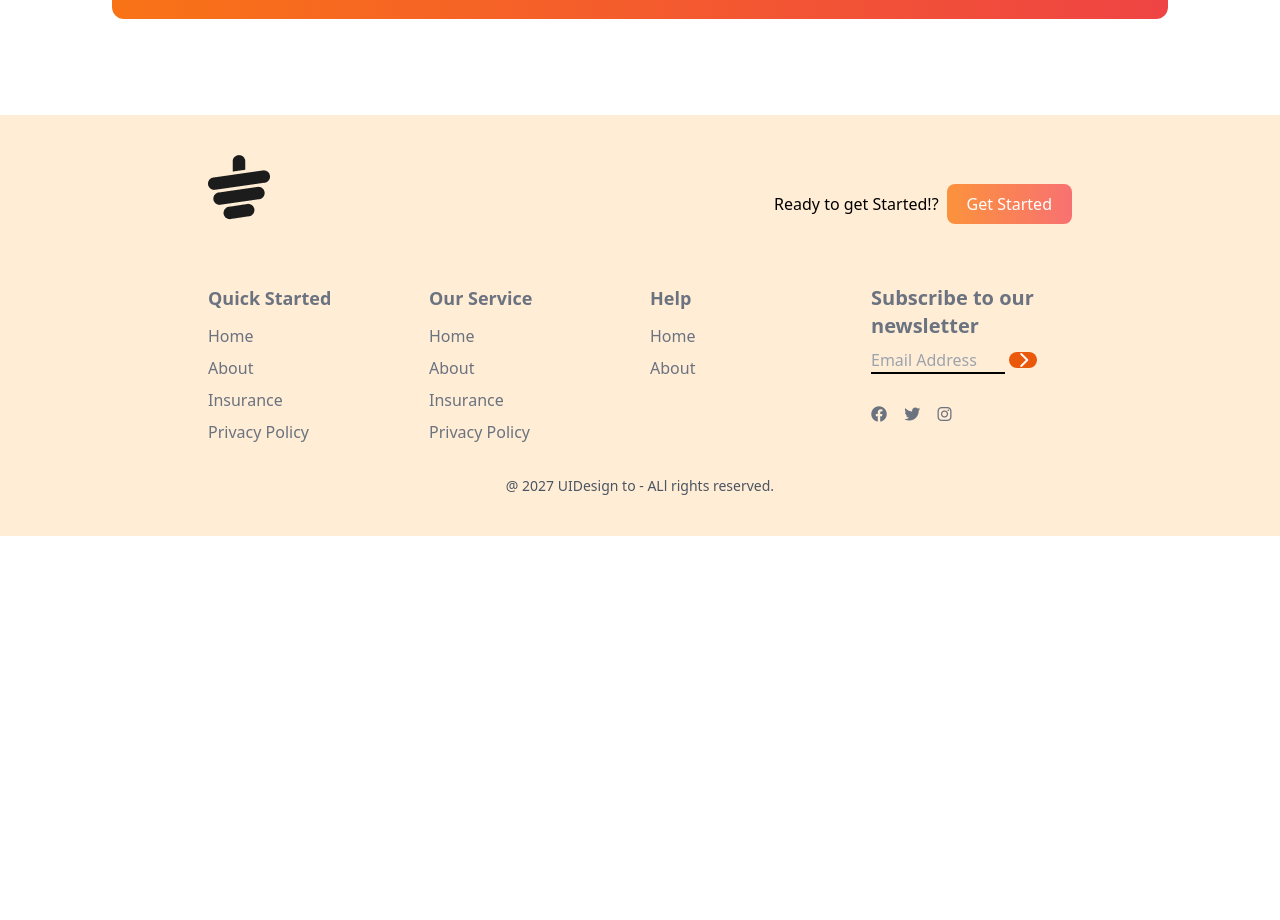
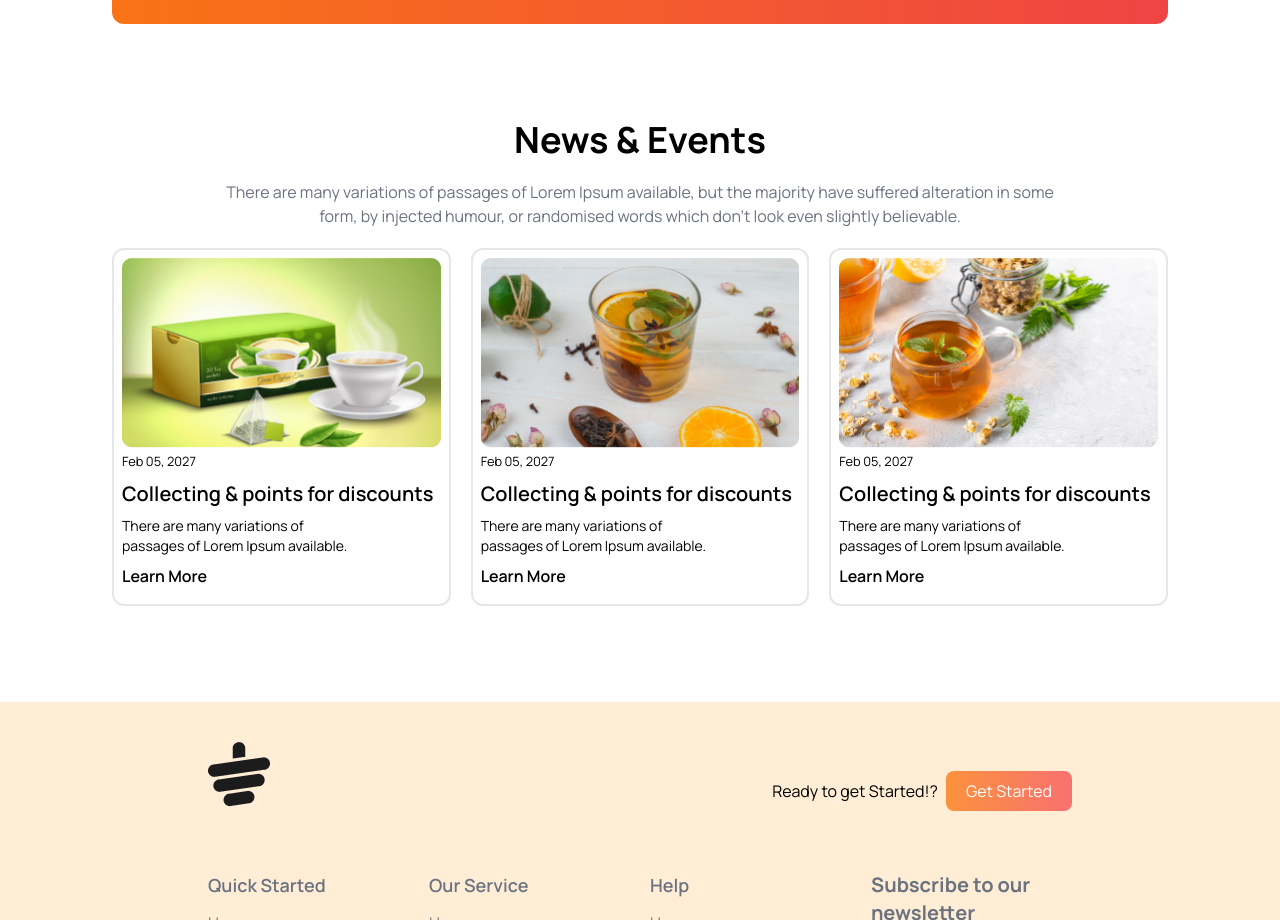
Before and after one commit to SabbirRshuvo/tea-house-tailwind, a plain HTML site: page index.html in a window 1280 px wide. Shown: the part 2500-3420 px from the top of the page. Before the commit the page ends 3036 px from the top, so only its background shows below. Drawn offline with nearby package versions, Linux system fonts and the light colour scheme; a web font is replaced by a local one.

Commit message:
almost done projects

```diff
--- a/index.html
+++ b/index.html
@@ -26,12 +26,15 @@
             colors: {
               clifford: "#da373d",
             },
+            fontFamily:{
+              manrope:["Manrope", 'sans-serif'],
+            }
           },
         },
       };
     </script>
   </head>
-  <body>
+  <body class="font-manrope">
     <!-- main section -->
     <main class="max-w-screen-xl mx-auto px-16 lg:px-28">
       <!-- header -->
@@ -233,6 +236,36 @@
             </div>
         </div>
        </section>
+       <!-- new and events section -->
+        <section class="mb-24">
+          <div class="text-center">
+            <h1 class="text-4xl font-bold mb-5">News & Events</h1>
+            <p class="text-gray-500 mb-5 w-4/5 mx-auto">There are many variations of passages of Lorem Ipsum available, but the majority have suffered alteration in some form, by injected humour, or randomised words which don't look even slightly believable. </p>
+          </div>
+          <div class="grid grid-cols-1 md:grid-cols-3 gap-5">
+            <div class="border-2 py-2 px-2 rounded-xl">
+              <img src="images/news-1.png" alt="">
+              <small>Feb 05, 2027</small>
+              <h5 class="text-xl font-semibold my-2">Collecting & points for discounts</h5>
+              <p class="text-sm w-3/4">There are many variations of passages of Lorem Ipsum available.</p>
+              <button class="my-2 font-semibold ">Learn More</button>
+            </div>
+            <div class="border-2 py-2 px-2 rounded-xl">
+              <img src="images/news-2.png" alt="">
+              <small>Feb 05, 2027</small>
+              <h5 class="text-xl font-semibold my-2">Collecting & points for discounts</h5>
+              <p class="text-sm w-3/4">There are many variations of passages of Lorem Ipsum available.</p>
+              <button class="my-2 font-semibold ">Learn More</button>
+            </div>
+            <div class="border-2 py-2 px-2 rounded-xl">
+              <img src="images/news-3.png" alt="">
+              <small>Feb 05, 2027</small>
+              <h5 class="text-xl font-semibold my-2">Collecting & points for discounts</h5>
+              <p class="text-sm w-3/4">There are many variations of passages of Lorem Ipsum available.</p>
+              <button class="my-2 font-semibold ">Learn More</button>
+            </div>
+          </div>
+        </section>
     </main>
     <footer class=" bg-orange-100 py-10 px-4 md:px-16">
       <div class="w-9/12  mx-auto">
```
